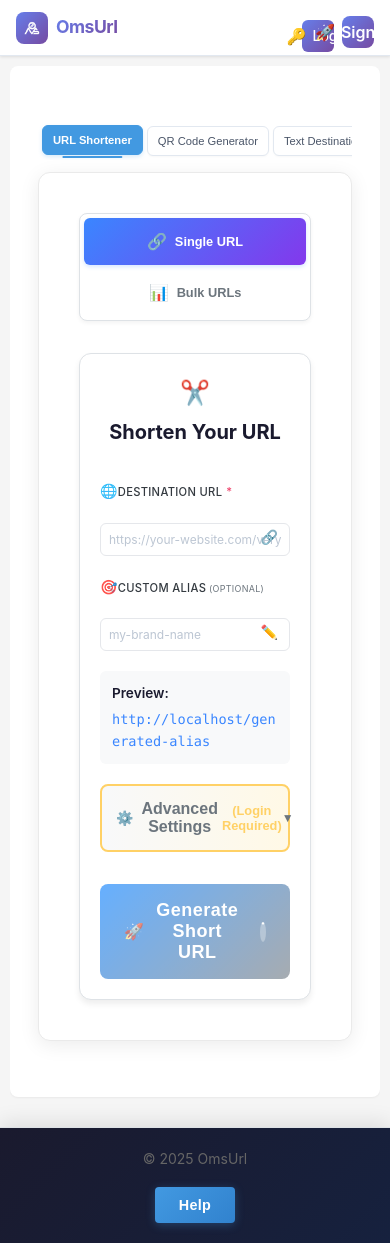
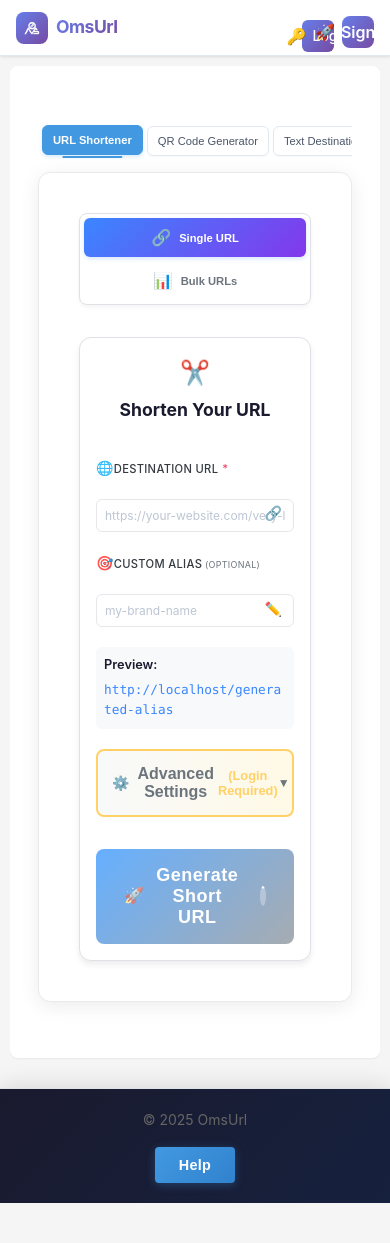
Before and after one commit to omas1st/omsurlftv1, a React (Create React App) app: page / in a window 390 px wide. After the commit the page ends 1203 px from the top, so only its background shows below. Built offline with nearby package versions, Linux system fonts and the light colour scheme; no server answers.

Commit message:
update urlshortener.css

```diff
--- a/src/components/URLShortener/URLShortener.css
+++ b/src/components/URLShortener/URLShortener.css
@@ -418,38 +418,76 @@
 /* Responsive Design */
 @media (max-width: 640px) {
   .url-shortener {
-    padding: 1rem;
+    padding: 1.25rem; /* Slightly increased for better spacing */
   }
 
   .shortener-form {
-    padding: 1.5rem;
+    padding: 1.25rem; /* Reduced from 1.5rem to keep form compact */
   }
 
   .form-title {
-    font-size: 1.5rem;
+    font-size: 1.25rem; /* Smaller heading */
   }
 
   .mode-btn span:not(.mode-icon) {
-    font-size: 0.8rem;
+    font-size: 0.7rem; /* Smaller text on mode buttons */
+  }
+
+  .mode-btn {
+    padding: 0.75rem 0.5rem; /* Smaller button padding */
+  }
+
+  .form-label {
+    font-size: 0.85rem; /* Smaller labels */
+  }
+
+  .url-input,
+  .alias-input {
+    font-size: 0.9rem; /* Smaller input text */
+    padding: 0.75rem 2.25rem 0.75rem 0.75rem; /* Reduced padding */
+  }
+
+  .preview-url {
+    font-size: 0.8rem; /* Smaller preview text */
+    padding: 0.5rem;
+  }
+
+  .section-toggle-btn {
+    padding: 0.75rem 1rem; /* Smaller toggle button */
+    font-size: 0.85rem;
   }
 
   .generate-btn {
-    padding: 0.875rem 1.5rem;
-    font-size: 0.95rem;
+    padding: 0.75rem 1.25rem; /* Smaller button */
+    font-size: 0.875rem;
   }
 
-  .login-prompt-features {
-    grid-template-columns: 1fr;
+  .login-prompt-message {
+    font-size: 0.9rem;
+  }
+
+  .login-prompt-features li {
+    font-size: 0.8rem;
+    padding: 0.4rem 0.6rem;
+  }
+
+  .login-prompt-btn {
+    padding: 0.6rem 1.5rem;
+    font-size: 0.9rem;
   }
 }
 
 @media (max-width: 480px) {
+  .url-shortener {
+    padding: 1rem; /* Maintain comfortable edge spacing */
+  }
+
   .shortener-form {
-    padding: 1.25rem;
+    padding: 1rem;
   }
 
   .form-title {
-    font-size: 1.25rem;
+    font-size: 1.1rem; /* Even smaller heading */
     flex-direction: column;
     gap: 0.25rem;
   }
@@ -459,13 +497,67 @@
     gap: 0.25rem;
   }
 
+  .mode-btn {
+    padding: 0.625rem 0.5rem;
+  }
+
   .preview-url {
     flex-direction: column;
     align-items: flex-start;
     gap: 0.25rem;
   }
 
+  .generate-btn {
+    padding: 0.625rem 1rem;
+    font-size: 0.8rem;
+  }
+
+  .login-prompt-features {
+    grid-template-columns: 1fr;
+  }
+
   .login-prompt-features li {
+    font-size: 0.75rem;
+  }
+}
+
+/* Extra small devices (max-width: 360px) */
+@media (max-width: 360px) {
+  .url-shortener {
+    padding: 0.75rem;
+  }
+
+  .shortener-form {
+    padding: 0.75rem;
+  }
+
+  .form-title {
+    font-size: 1rem;
+  }
+
+  .mode-btn {
+    padding: 0.5rem 0.25rem;
+    font-size: 0.7rem;
+  }
+
+  .url-input,
+  .alias-input {
+    font-size: 0.85rem;
+    padding: 0.625rem 2rem 0.625rem 0.625rem;
+  }
+
+  .section-toggle-btn {
+    padding: 0.625rem 0.75rem;
+    font-size: 0.8rem;
+  }
+
+  .generate-btn {
+    padding: 0.5rem 0.75rem;
+    font-size: 0.75rem;
+  }
+
+  .login-prompt-btn {
+    padding: 0.5rem 1rem;
     font-size: 0.8rem;
   }
 }
```
